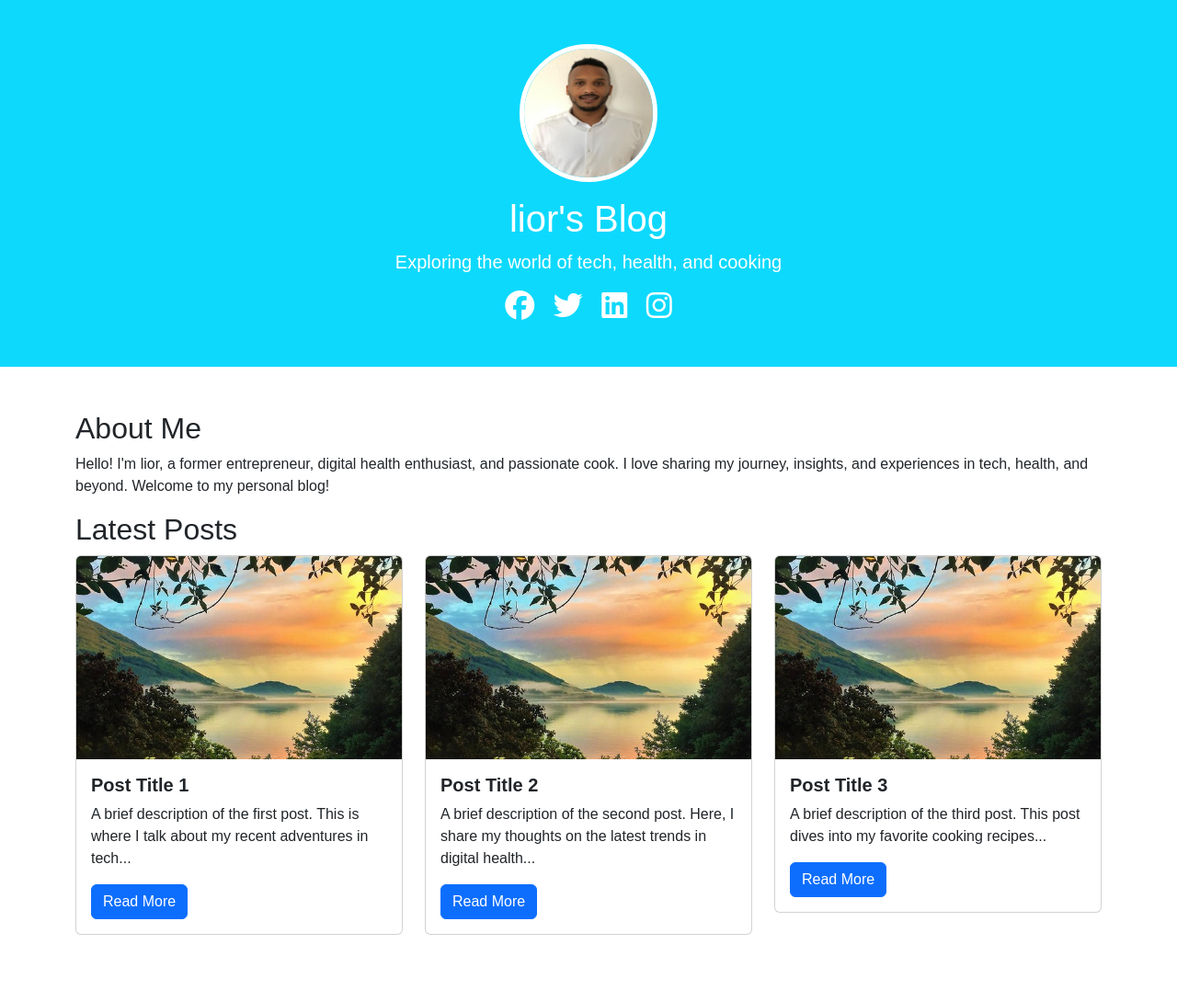
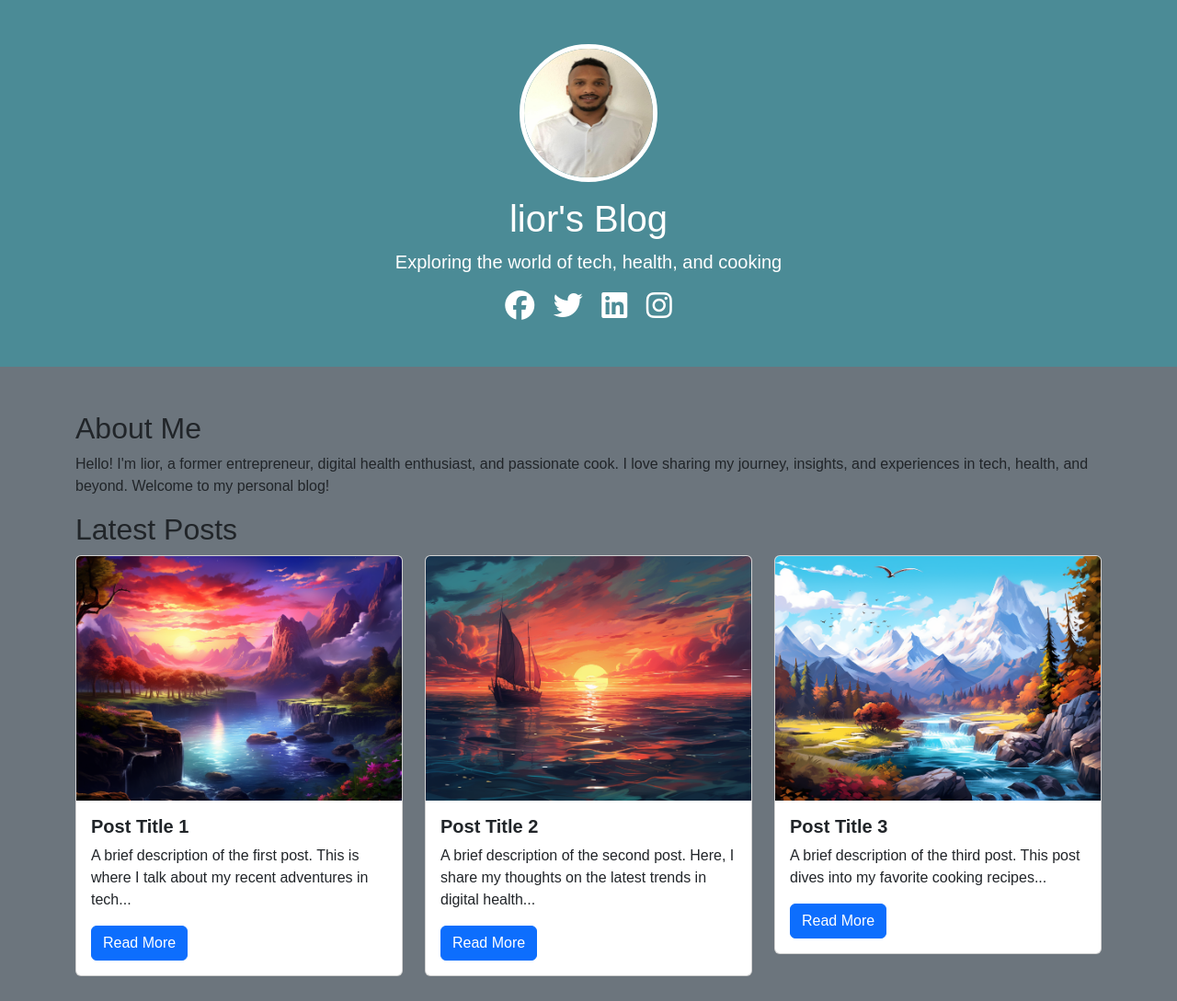
Before and after one commit to LiorDavid1996/Personal-blog, a website: page public/index.html in a window 1280 px wide. Shown: the top 1089 px of the page at 92% size. Drawn offline with nearby package versions, Linux system fonts and the light colour scheme; a script that the page names is missing.

Commit message:
change_img

```diff
--- a/public/index.html
+++ b/public/index.html
@@ -29,12 +29,12 @@
             <p>Hello! I'm lior, a former entrepreneur, digital health enthusiast, and passionate cook. I love sharing my journey, insights, and experiences in tech, health, and beyond. Welcome to my personal blog!</p>
         </section>
 
-        <section>
+        <section id="section">
             <h2>Latest Posts</h2>
             <div class="row">
                 <div class="col-md-4">
                     <div class="card mb-4">
-                        <img src="images/post-image1.jpg" class="card-img-top" alt="Post Image 1">
+                        <img src="images/cardImge1.png" class="card-img-top" alt="Post Image 1">
                         <div class="card-body">
                             <h5 class="card-title">Post Title 1</h5>
                             <p class="card-text">A brief description of the first post. This is where I talk about my recent adventures in tech...</p>
@@ -44,7 +44,7 @@
                 </div>
                 <div class="col-md-4">
                     <div class="card mb-4">
-                        <img src="images/post-image2.jpg" class="card-img-top" alt="Post Image 2">
+                        <img src="images/cardImg2.png" class="card-img-top" alt="Post Image 2">
                         <div class="card-body">
                             <h5 class="card-title">Post Title 2</h5>
                             <p class="card-text">A brief description of the second post. Here, I share my thoughts on the latest trends in digital health...</p>
@@ -54,7 +54,7 @@
                 </div>
                 <div class="col-md-4">
                     <div class="card mb-4">
-                        <img src="images/post-image3.jpg" class="card-img-top" alt="Post Image 3">
+                        <img src="images/cardImg3.png" class="card-img-top" alt="Post Image 3">
                         <div class="card-body">
                             <h5 class="card-title">Post Title 3</h5>
                             <p class="card-text">A brief description of the third post. This post dives into my favorite cooking recipes...</p>
--- a/public/styles.css
+++ b/public/styles.css
@@ -1,9 +1,10 @@
 body {
     font-family: Arial, sans-serif;
+    background-color: #6c757d;
 }
 
 header {
-    background-color: #0dd9fd;
+    background-color: #4b8b96;
 }
 
 header img {
```
Also changed, not shown: public/images/cardImg2.png (added), public/images/cardImg3.png (added), public/images/cardImge1.png (added).
